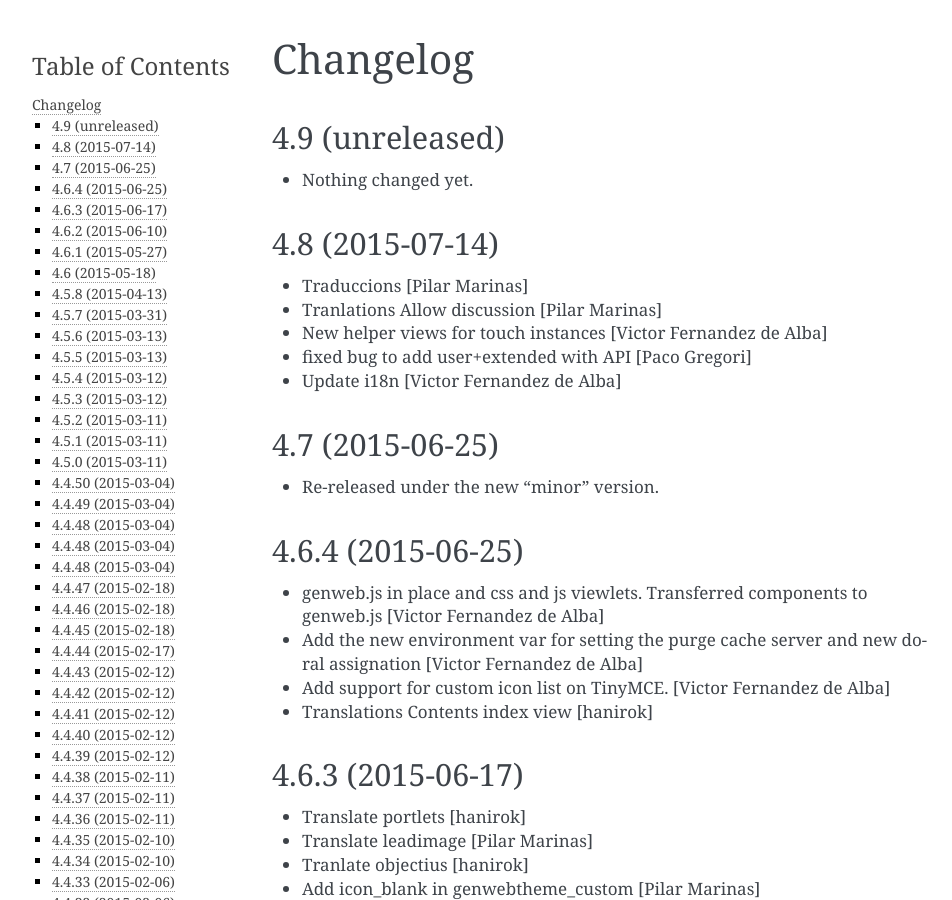
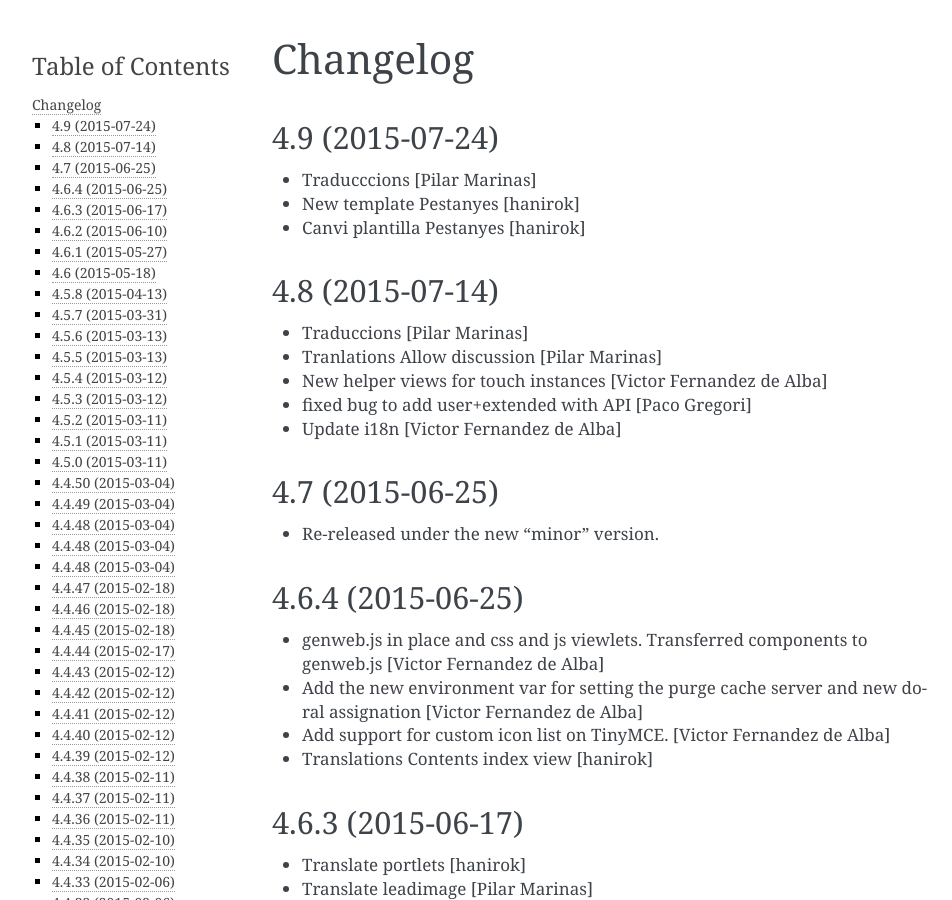
Before and after one commit to UPCnet/genweb.core, a Sphinx documentation site: the page built from docs/HISTORY.rst, in a window 1280 px wide and 900 px high. Shown: the whole window, without its empty margins (148-1100 px from the left). Built offline with Sphinx 7.4.7, drawn with Linux system fonts in a browser that asks for light colours.

Commit message:
Preparing release 4.9

```diff
--- a/docs/HISTORY.rst
+++ b/docs/HISTORY.rst
@@ -1,11 +1,12 @@
 Changelog
 =========
 
-4.9 (unreleased)
+4.9 (2015-07-24)
 ----------------
 
-- Nothing changed yet.
-
+* Traducccions [Pilar Marinas]
+* New template Pestanyes [hanirok]
+* Canvi plantilla Pestanyes [hanirok]
 
 4.8 (2015-07-14)
 ----------------
--- a/setup.py
+++ b/setup.py
@@ -1,7 +1,7 @@
 from setuptools import setup, find_packages
 import os
 
-version = '4.9.dev0'
+version = '4.9'
 
 README = open('README.rst').read()
 HISTORY = open(os.path.join('docs', 'HISTORY.rst')).read()
```
